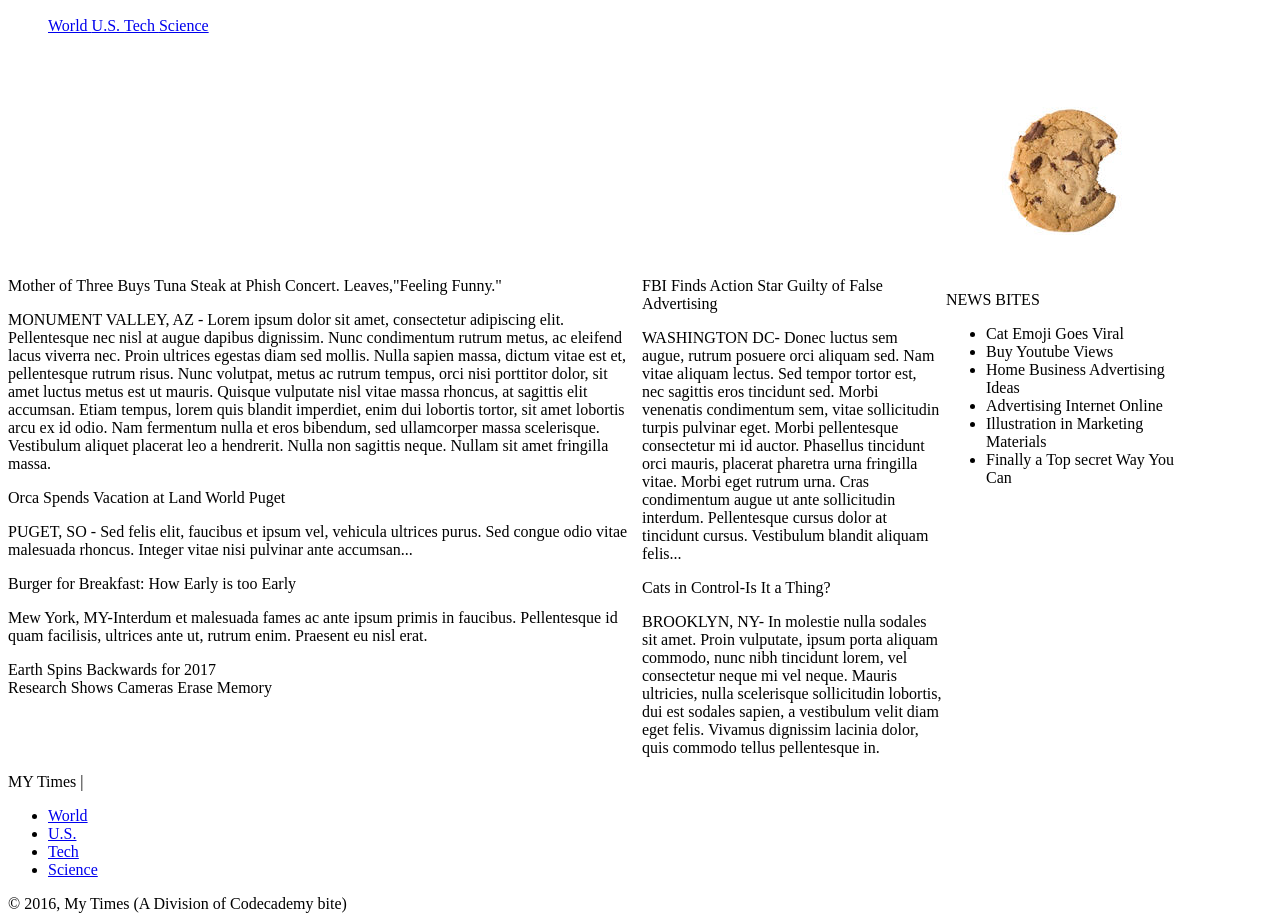
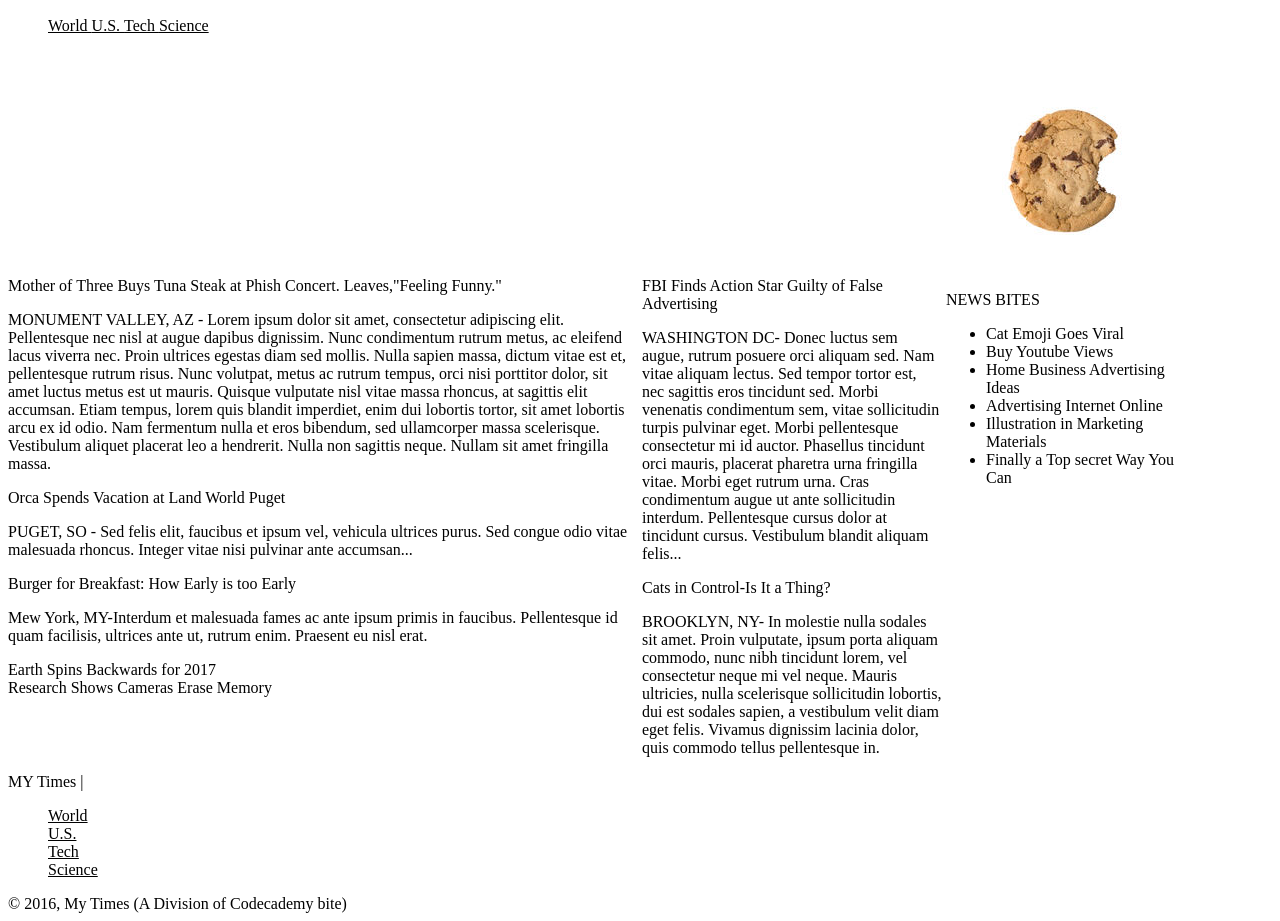
Before and after one commit to KyleYoungs/My_Times, a plain HTML site: page Attempt2.html in a window 1280 px wide. Shown: the part 71-992 px from the top of the page. Drawn offline with Linux system fonts and the light colour scheme.

Commit message:
Changed link colour

```diff
--- a/Resources/CSS/Attempt2.css
+++ b/Resources/CSS/Attempt2.css
@@ -5,6 +5,7 @@
 #banner li {
   display: inline;
   justify-content: space-around;
+  list-style:none;
 }
 
 #main_stories {
@@ -27,3 +28,23 @@
   width: 240px;
   justify-content: space-between;
 }
+
+#footer li {
+  list-style: none;
+}
+
+a:link {
+  color: black;
+}
+
+a:visited {
+  color: black;
+}
+
+a:hover {
+  color: black
+}
+
+a:active {
+  color: black;
+}
```
